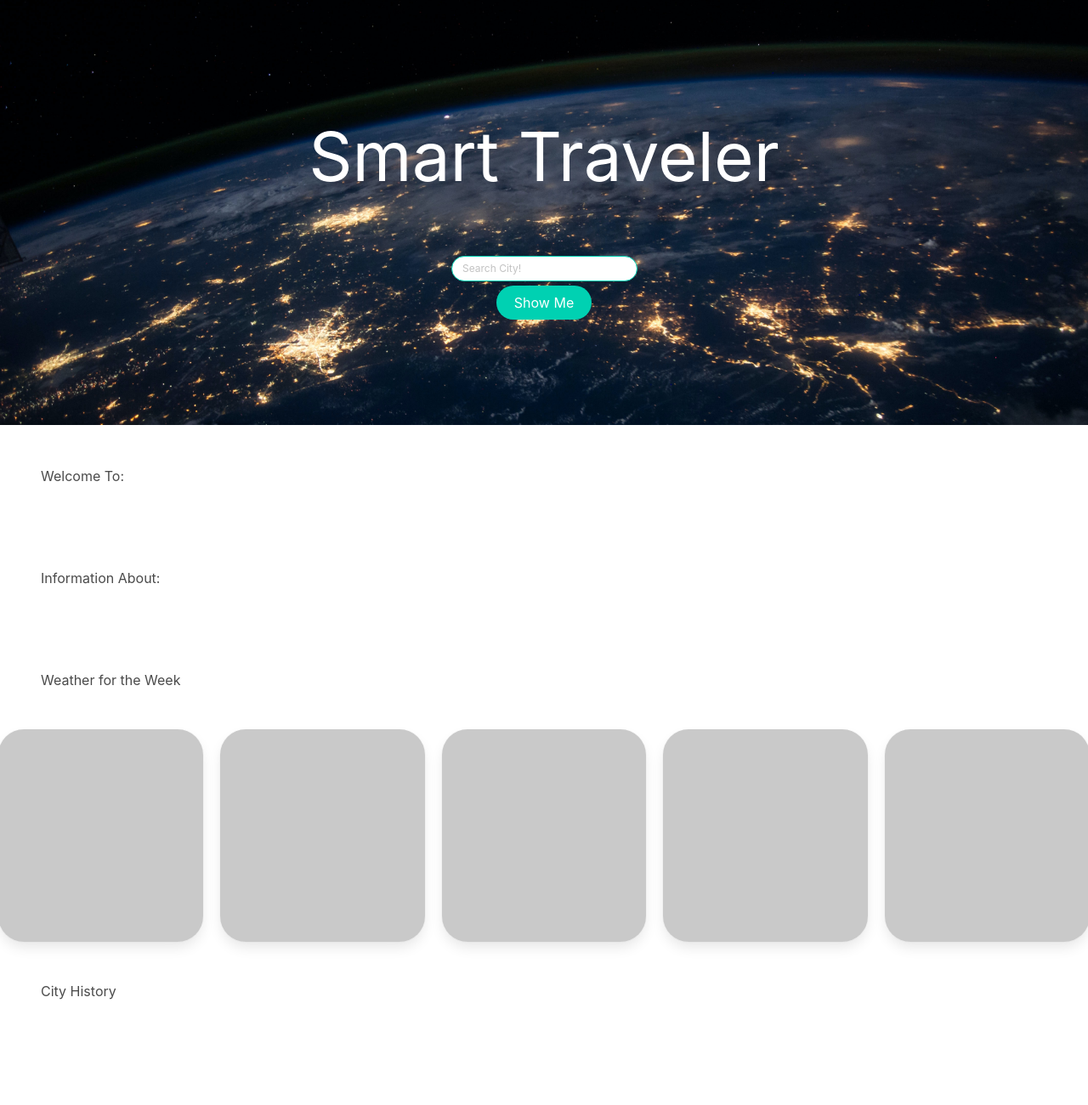
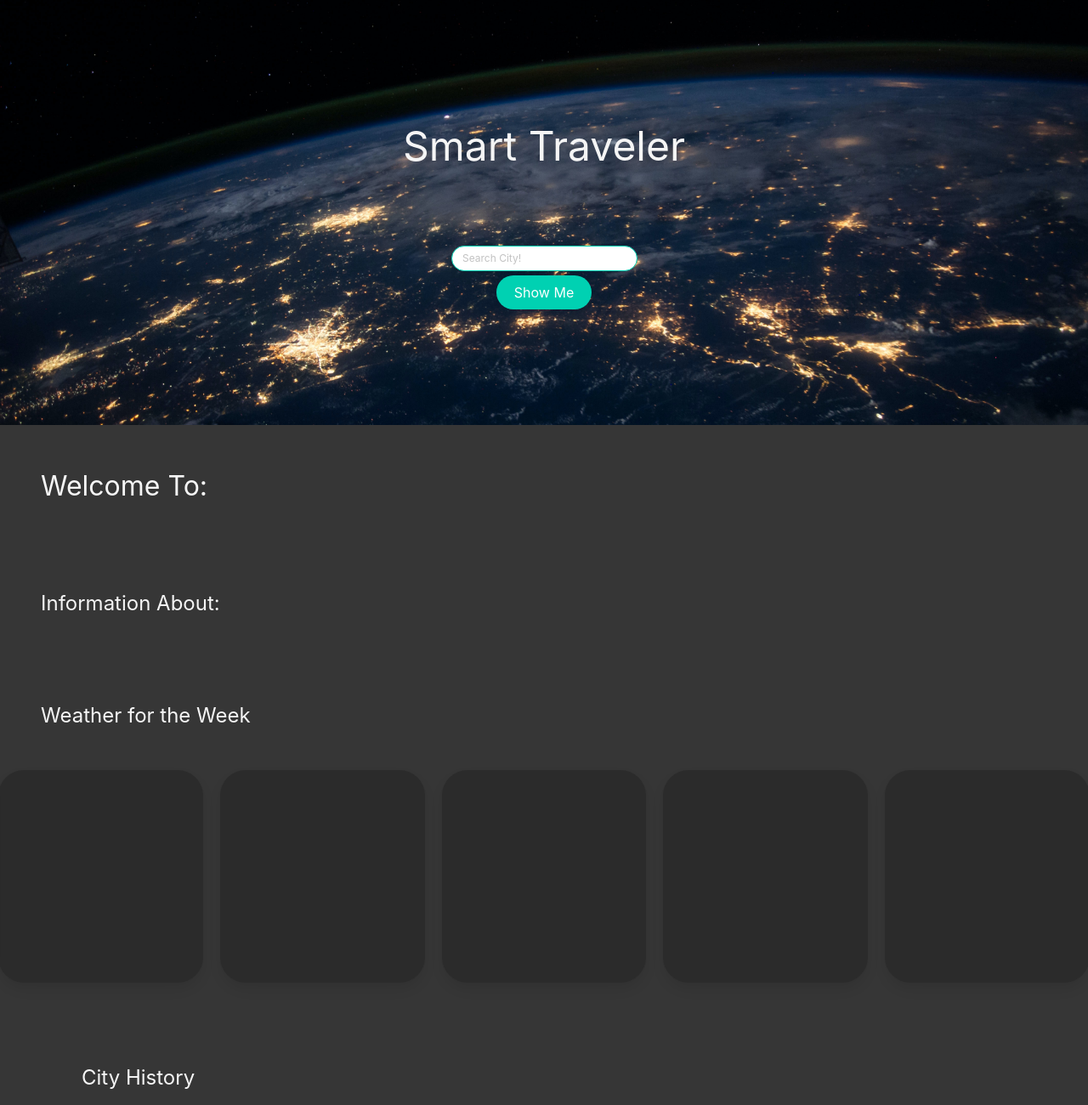
Before and after one commit to beefbones/travel-planner, a plain HTML site: page index.html in a window 1280 px wide. Shown: the whole page at 85% size. Before the commit the page ends 1226 px from the top, so only its background shows below. Drawn offline with nearby package versions, Linux system fonts and the light colour scheme; no server answers.

Commit message:
updated css

```diff
--- a/assets/css/style.css
+++ b/assets/css/style.css
@@ -8,12 +8,6 @@
     display: flex;
     align-items: center;
     justify-content: space-around;
-}
-
-
-.header{
-    color: white;
-    font-size: 80px;
 }
 
 
@@ -37,3 +31,9 @@
     height: 250px;
     margin: 10px;
 }
+
+
+.columns {
+    justify-content: center;
+
+}
--- a/assets/js/script.js
+++ b/assets/js/script.js
@@ -35,7 +35,6 @@ function handleShowMeButtonClick (event) {
     var weatherLimit = "1";
     var forecastWeatherApiUrl = `http://api.openweathermap.org/data/2.5/forecast?q=${weatherCityName}&units=imperial&appid=${weatherApiKey}`;
     var currentWeatherApiUrl = `http://api.openweathermap.org/data/2.5/weather?q=${weatherCityName}&units=imperial&appid=${weatherApiKey}`;
-
     console.log('forecastWeatherApiUrl: ', forecastWeatherApiUrl);
     console.log('currentWeatherApiUrl: ', currentWeatherApiUrl);
 
--- a/index.html
+++ b/index.html
@@ -12,10 +12,10 @@
     <title>Travel Planner</title>
 </head>
 
-<body>
+<body class="has-background-dark">
     <div class="hero">
         <header class="header">
-            <div class="mt-6 pt-6">
+            <div class=" is-size-1 has-text-light mt-6 pt-6">
                 <h1>Smart Traveler</h1>
             </div>
         </header>
@@ -32,18 +32,18 @@
     </div>
 
     <!-- Create section to display city name -->
-    <section class="welcome section">
+    <section class="section is-size-3 has-text-light">
         <h1>Welcome To:</h1>
     </section>
     <!-- Create section for city information -->
-    <section class="city section">
+    <section class="city section is-size-4 has-text-light">
         <h2>Information About:</h2>
         <div class ="city-info">
         </div>
     </section>
     <!-- Create section for weather forecast -->
     <section class="weather">
-        <div class="section">
+        <div class="section is-size-4 has-text-light">
             <h2>Weather for the Week</h2>
         </div>
         <div class="columns">
@@ -72,7 +72,7 @@
     </section>
 
     <section class="history section">
-        <div>
+        <div class="section is-size-4 has-text-light">
             <h2>City History</h2>
         </div>
         <ul class="container" id="city-history">
@@ -84,6 +84,8 @@
       crossorigin="anonymous"
     ></script>
     <script type="text/javascript" src="./assets/js/script.js"></script>
+
+
 </body>
 
 </html>
```
